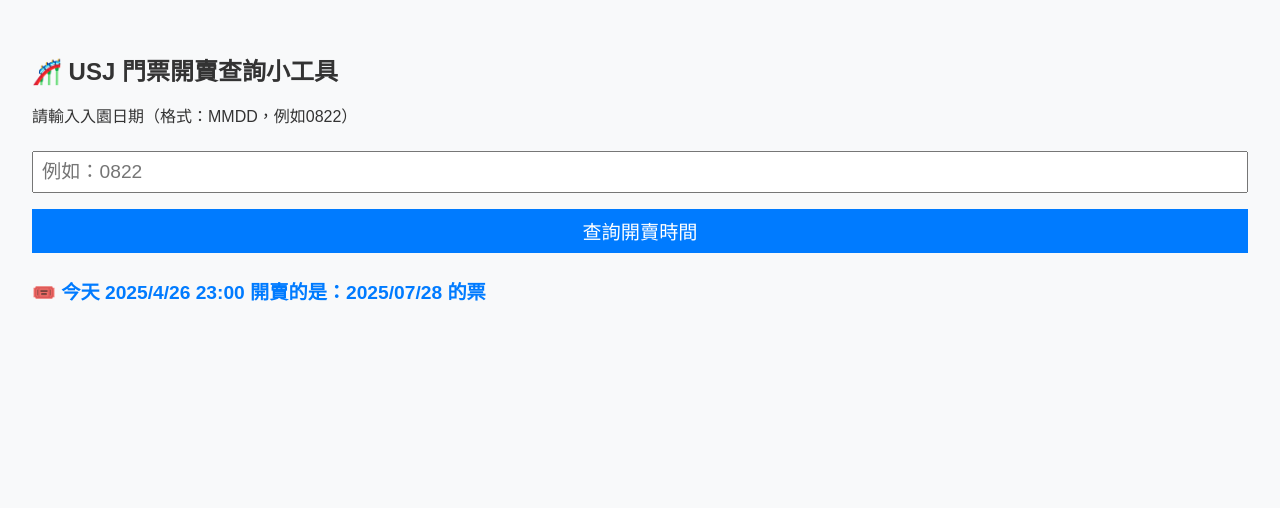
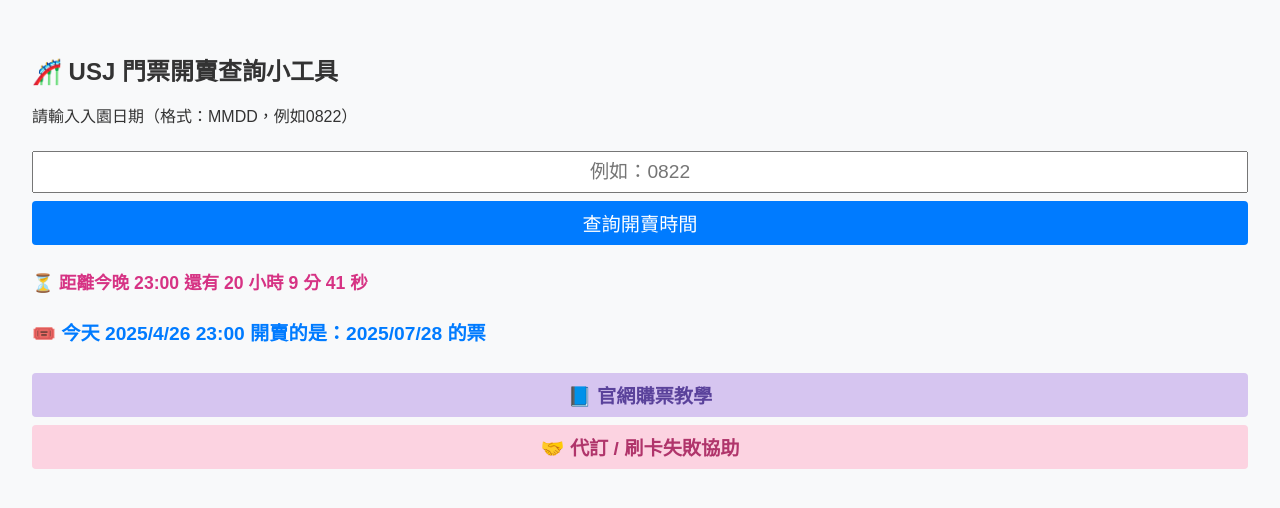
Before and after one commit to TT11061106/usj-ticket-date, a plain HTML site: page index.html in a window 1280 px wide. Drawn offline with Linux system fonts and the light colour scheme.

Commit message:
新增倒數功能及連結

```diff
--- a/index.html
+++ b/index.html
@@ -16,19 +16,37 @@
       font-size: 1.5rem;
       margin-bottom: 1rem;
     }
-    input, button {
+    input, button, a.tool-btn {
       font-size: 1.2rem;
       padding: 0.5rem;
       margin-top: 0.5rem;
       width: 100%;
       box-sizing: border-box;
+      text-align: center;
+      display: inline-block;
     }
     button {
       background-color: #007BFF;
       color: white;
       border: none;
+      cursor: pointer;
+      border-radius: 4px;
+    }
+    a.tool-btn {
+      text-decoration: none;
+      border: none;
+      border-radius: 4px;
+      font-weight: bold;
+    }
+    .btn-purple {
+      background-color: #d6c5f0;
+      color: #5a429b;
       margin-top: 1rem;
-      cursor: pointer;
+    }
+    .btn-pink {
+      background-color: #fcd3e1;
+      color: #b0356b;
+      margin-top: 0.75rem;
     }
     h3 {
       margin-top: 1.5rem;
@@ -38,27 +56,38 @@
     #result.error {
       color: red;
     }
+    #daysLeft {
+      margin-top: 0.5rem;
+      color: #555;
+      font-size: 1rem;
+    }
+    #countdown {
+      margin-top: 1rem;
+      font-size: 1.1rem;
+      color: #d63384;
+      font-weight: bold;
+    }
   </style>
 </head>
 <body>
   <h2>🎢 USJ 門票開賣查詢小工具</h2>
   <p>請輸入入園日期（格式：MMDD，例如0822）</p>
-  <input type="text" id="dateInput" placeholder="例如：0822" maxlength="4">
+  <input type="text" id="dateInput" placeholder="例如：0822" maxlength="4" inputmode="numeric">
   <button onclick="calculateSaleDate()">查詢開賣時間</button>
   <h3 id="result"></h3>
+  <div id="daysLeft"></div>
+  <div id="countdown"></div>
   <h3 id="todayInfo"></h3>
 
+  <!-- 🔗 新增的功能按鈕區 -->
+  <a class="tool-btn btn-purple" href="https://vocus.cc/wo/67b3d439fd8978000122bb24" target="_blank">
+    📘 官網購票教學
+  </a>
+  <a class="tool-btn btn-pink" href="https://portaly.cc/tt_official" target="_blank">
+    🤝 代訂 / 刷卡失敗協助
+  </a>
+
   <script>
-    function showTodaySale() {
-      const today = new Date();
-      const visit = new Date(today);
-      visit.setDate(visit.getDate() + 93);
-      const visitDate = visit.toLocaleDateString('zh-TW', {
-        year: 'numeric', month: '2-digit', day: '2-digit'
-      });
-      document.getElementById('todayInfo').innerText = `🎟️ 今天 ${today.toLocaleDateString('zh-TW')} 23:00 開賣的是：${visitDate} 的票`;
-    }
-
     function isLeapYear(year) {
       return (year % 4 === 0 && year % 100 !== 0) || (year % 400 === 0);
     }
@@ -75,7 +104,9 @@
       const inputField = document.getElementById('dateInput');
       const input = inputField.value.trim();
       const result = document.getElementById('result');
+      const daysLeft = document.getElementById('daysLeft');
       result.classList.remove('error');
+      daysLeft.innerText = '';
 
       if (!/^\d{4}$/.test(input)) {
         result.innerText = '請輸入4位數字（例如0822）';
@@ -89,15 +120,11 @@
 
       let visitDate = new Date(year, month - 1, day);
 
-      // 特別處理 2/29
-      if (month === 2 && day === 29) {
-        if (!isLeapYear(year)) {
-          year = findNextLeapYear(year);
-          visitDate = new Date(year, 1, 29);
-        }
+      if (month === 2 && day === 29 && !isLeapYear(year)) {
+        year = findNextLeapYear(year);
+        visitDate = new Date(year, 1, 29);
       }
 
-      // 檢查日期是否合法（防呆，防止 0431 這種錯誤）
       if (visitDate.getMonth() + 1 !== month || visitDate.getDate() !== day) {
         result.innerText = '輸入的日期不存在，請確認月份與天數';
         result.classList.add('error');
@@ -105,23 +132,74 @@
       }
 
       const today = new Date();
-      const todayWithoutTime = new Date(today.getFullYear(), today.getMonth(), today.getDate());
+      const todayDateOnly = new Date(today.getFullYear(), today.getMonth(), today.getDate());
 
-      if (visitDate < todayWithoutTime) {
+      if (visitDate < todayDateOnly) {
         visitDate.setFullYear(year + 1);
       }
 
-      visitDate.setDate(visitDate.getDate() - 93);
-      const saleDate = visitDate.toLocaleDateString('zh-TW', {
+      const saleDate = new Date(visitDate);
+      saleDate.setDate(saleDate.getDate() - 93);
+
+      const saleDateStr = saleDate.toLocaleDateString('zh-TW', {
         year: 'numeric',
         month: '2-digit',
         day: '2-digit'
       });
 
-      result.innerText = `開賣時間：${saleDate} 23:00（台灣時間）`;
+      result.innerText = `開賣時間：${saleDateStr} 23:00（台灣時間）`;
+
+      const diffTime = saleDate.getTime() - todayDateOnly.getTime();
+      const diffDays = Math.ceil(diffTime / (1000 * 60 * 60 * 24));
+      daysLeft.innerText =
+        diffDays > 0 ? `📅 離開賣還有 ${diffDays} 天`
+        : diffDays === 0 ? `📅 今天就是開賣日！`
+        : `📅 已經開賣囉！`;
+
+      inputField.value = '';
     }
 
-    window.onload = showTodaySale;
+    function showTodaySale() {
+      const today = new Date();
+      const visit = new Date(today);
+      visit.setDate(visit.getDate() + 93);
+      const visitDate = visit.toLocaleDateString('zh-TW', {
+        year: 'numeric', month: '2-digit', day: '2-digit'
+      });
+      document.getElementById('todayInfo').innerText =
+        `🎟️ 今天 ${today.toLocaleDateString('zh-TW')} 23:00 開賣的是：${visitDate} 的票`;
+    }
+
+    function startCountdownTo2300() {
+      const countdownEl = document.getElementById('countdown');
+
+      function updateCountdown() {
+        const now = new Date();
+        const today2300 = new Date(now.getFullYear(), now.getMonth(), now.getDate(), 23, 0, 0);
+
+        let diff = today2300 - now;
+        if (diff < 0) {
+          countdownEl.innerText = '⏳ 今天的 23:00 已過囉，等明天吧！';
+          return;
+        }
+
+        const hours = Math.floor(diff / (1000 * 60 * 60));
+        diff %= (1000 * 60 * 60);
+        const minutes = Math.floor(diff / (1000 * 60));
+        diff %= (1000 * 60);
+        const seconds = Math.floor(diff / 1000);
+
+        countdownEl.innerText = `⏳ 距離今晚 23:00 還有 ${hours} 小時 ${minutes} 分 ${seconds} 秒`;
+      }
+
+      updateCountdown();
+      setInterval(updateCountdown, 1000);
+    }
+
+    window.onload = function () {
+      showTodaySale();
+      startCountdownTo2300();
+    };
   </script>
 </body>
 </html>
```
